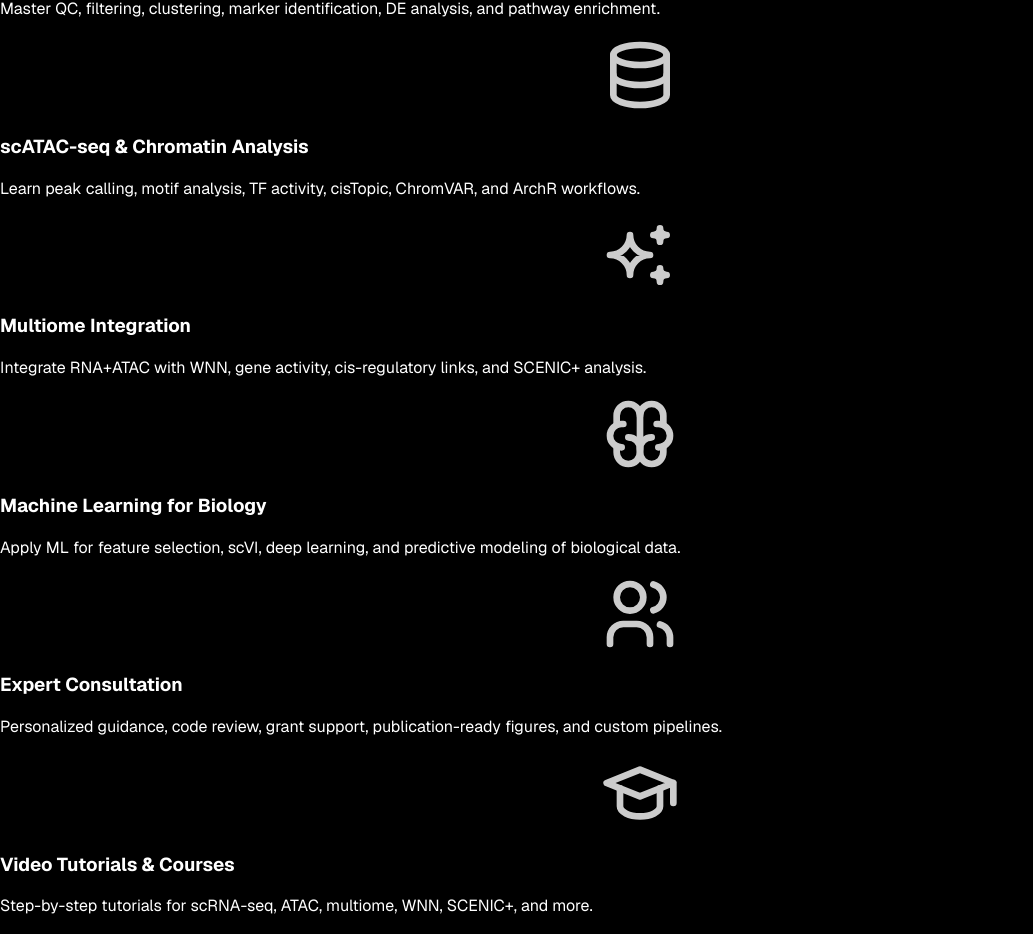
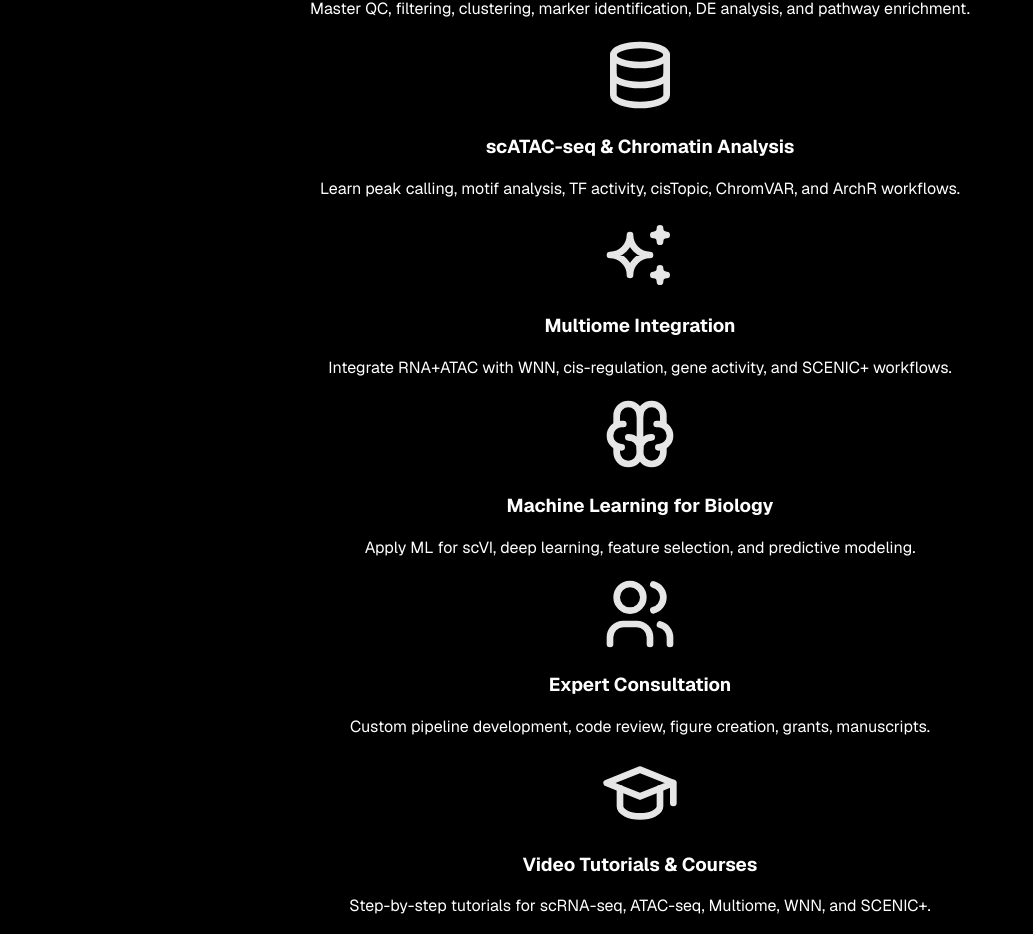
Before and after one commit to uqnsarke/multiome_academy, a Next.js app: page / in a window 1280 px wide. Shown: the part 1015-1949 px from the top of the page, without its empty margins (0-1033 px from the left). Built offline with nearby package versions, Linux system fonts and the light colour scheme.

Commit message:
Update service backgrounds and descriptions

```diff
--- a/app/components/Services.tsx
+++ b/app/components/Services.tsx
@@ -16,42 +16,42 @@ const services = [
     description:
       "Master QC, filtering, clustering, marker identification, DE analysis, and pathway enrichment.",
     icon: IconMicroscope,
-    bg: "from-rose-100 to-pink-50",
+    bg: "from-rose-50 to-pink-100",
   },
   {
     title: "scATAC-seq & Chromatin Analysis",
     description:
       "Learn peak calling, motif analysis, TF activity, cisTopic, ChromVAR, and ArchR workflows.",
     icon: IconDatabase,
-    bg: "from-blue-100 to-sky-50",
+    bg: "from-blue-50 to-sky-100",
   },
   {
     title: "Multiome Integration",
     description:
-      "Integrate RNA+ATAC with WNN, gene activity, cis-regulatory links, and SCENIC+ analysis.",
+      "Integrate RNA+ATAC with WNN, cis-regulation, gene activity, and SCENIC+ workflows.",
     icon: IconSparkles,
-    bg: "from-purple-100 to-indigo-50",
+    bg: "from-purple-50 to-indigo-100",
   },
   {
     title: "Machine Learning for Biology",
     description:
-      "Apply ML for feature selection, scVI, deep learning, and predictive modeling of biological data.",
+      "Apply ML for scVI, deep learning, feature selection, and predictive modeling.",
     icon: IconBrain,
-    bg: "from-amber-100 to-yellow-50",
+    bg: "from-amber-50 to-yellow-100",
   },
   {
     title: "Expert Consultation",
     description:
-      "Personalized guidance, code review, grant support, publication-ready figures, and custom pipelines.",
+      "Custom pipeline development, code review, figure creation, grants, manuscripts.",
     icon: IconUsers,
-    bg: "from-teal-100 to-emerald-50",
+    bg: "from-teal-50 to-emerald-100",
   },
   {
     title: "Video Tutorials & Courses",
     description:
-      "Step-by-step tutorials for scRNA-seq, ATAC, multiome, WNN, SCENIC+, and more.",
+      "Step-by-step tutorials for scRNA-seq, ATAC-seq, Multiome, WNN, and SCENIC+.",
     icon: IconSchool,
-    bg: "from-green-100 to-lime-50",
+    bg: "from-green-50 to-lime-100",
   },
 ];
 
@@ -59,12 +59,13 @@ export default function Services() {
   return (
     <section className="py-24 bg-white">
       <div className="max-w-7xl mx-auto px-6">
+
         {/* Header */}
         <h2 className="text-5xl font-bold text-gray-900 mb-16 text-center">
           What You'll Learn
         </h2>
 
-        {/* Grid */}
+        {/* CARD GRID */}
         <div className="grid grid-cols-1 md:grid-cols-2 lg:grid-cols-3 gap-12">
           {services.map((service, index) => {
             const Icon = service.icon;
@@ -75,23 +76,23 @@ export default function Services() {
                 initial={{ opacity: 0, y: 40 }}
                 whileInView={{ opacity: 1, y: 0 }}
                 viewport={{ once: true }}
-                transition={{ duration: 0.6, delay: index * 0.1 }}
-                whileHover={{ scale: 1.04 }}
+                transition={{ duration: 0.6 }}
+                whileHover={{ scale: 1.05 }}
                 className="
                   rounded-3xl shadow-xl overflow-hidden
                   bg-gradient-to-br cursor-pointer
                   hover:shadow-2xl transition-all duration-300
                 "
               >
-                {/* Top Section (Pastel Background Icon) */}
+                {/* Icon Background */}
                 <div
-                  className={`relative h-60 w-full flex items-center justify-center bg-gradient-to-br ${service.bg}`}
+                  className={`h-48 flex items-center justify-center bg-gradient-to-br ${service.bg}`}
                 >
-                  <Icon size={80} className="text-gray-800 opacity-80" />
+                  <Icon size={80} className="text-gray-800 opacity-90" />
                 </div>
 
-                {/* Text Section */}
-                <div className="p-8">
+                {/* Text */}
+                <div className="p-8 text-center">
                   <h3 className="text-2xl font-semibold text-gray-900 mb-4">
                     {service.title}
                   </h3>
@@ -104,19 +105,6 @@ export default function Services() {
           })}
         </div>
 
-        {/* CTA Button */}
-        <div className="text-center mt-20">
-          <a
-            href="#contact"
-            className="
-              px-12 py-5 bg-black text-white rounded-2xl
-              text-lg font-medium shadow-xl hover:shadow-2xl
-              transition-all duration-300
-            "
-          >
-            Start Learning Today →
-          </a>
-        </div>
       </div>
     </section>
   );
```
